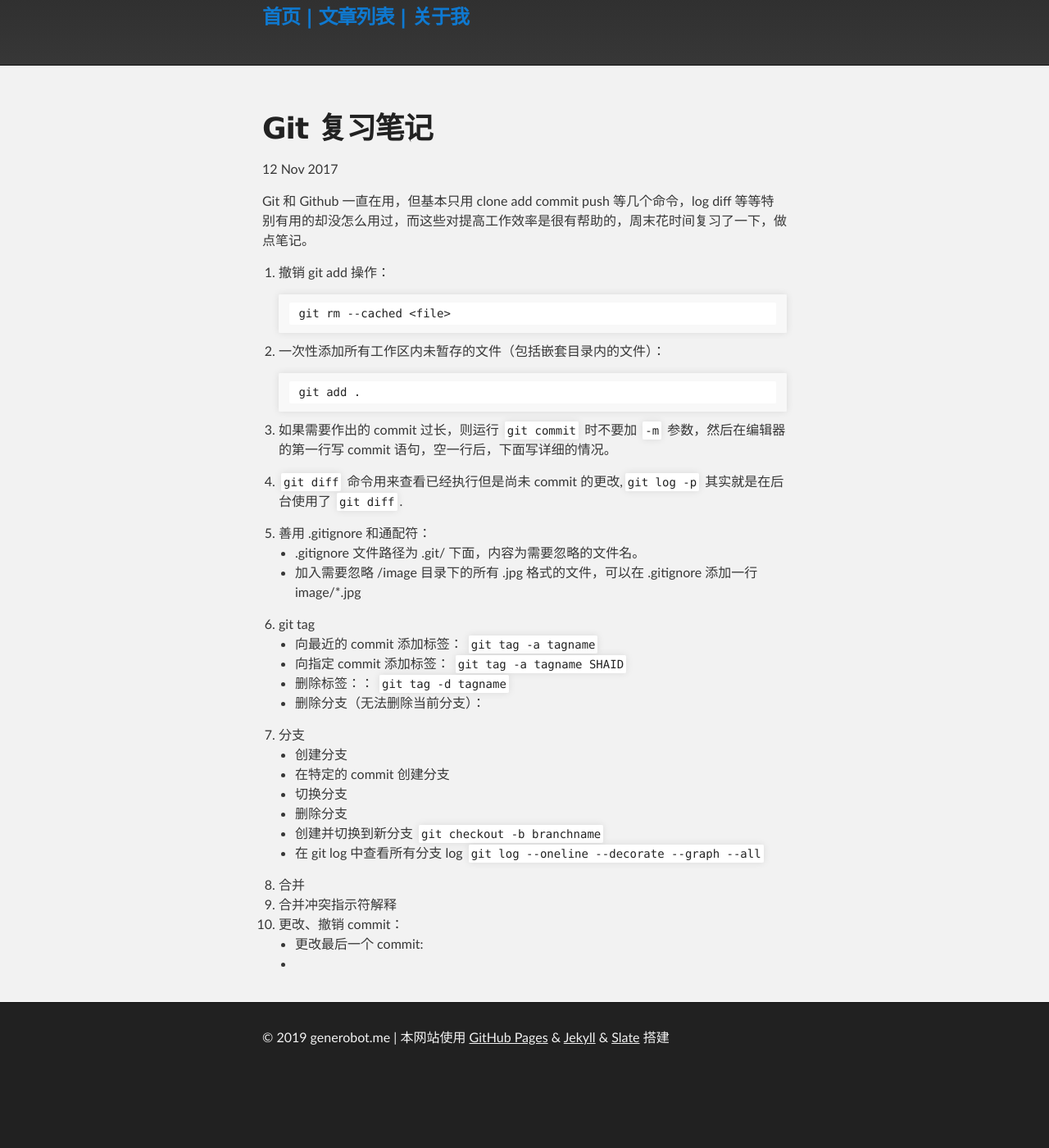
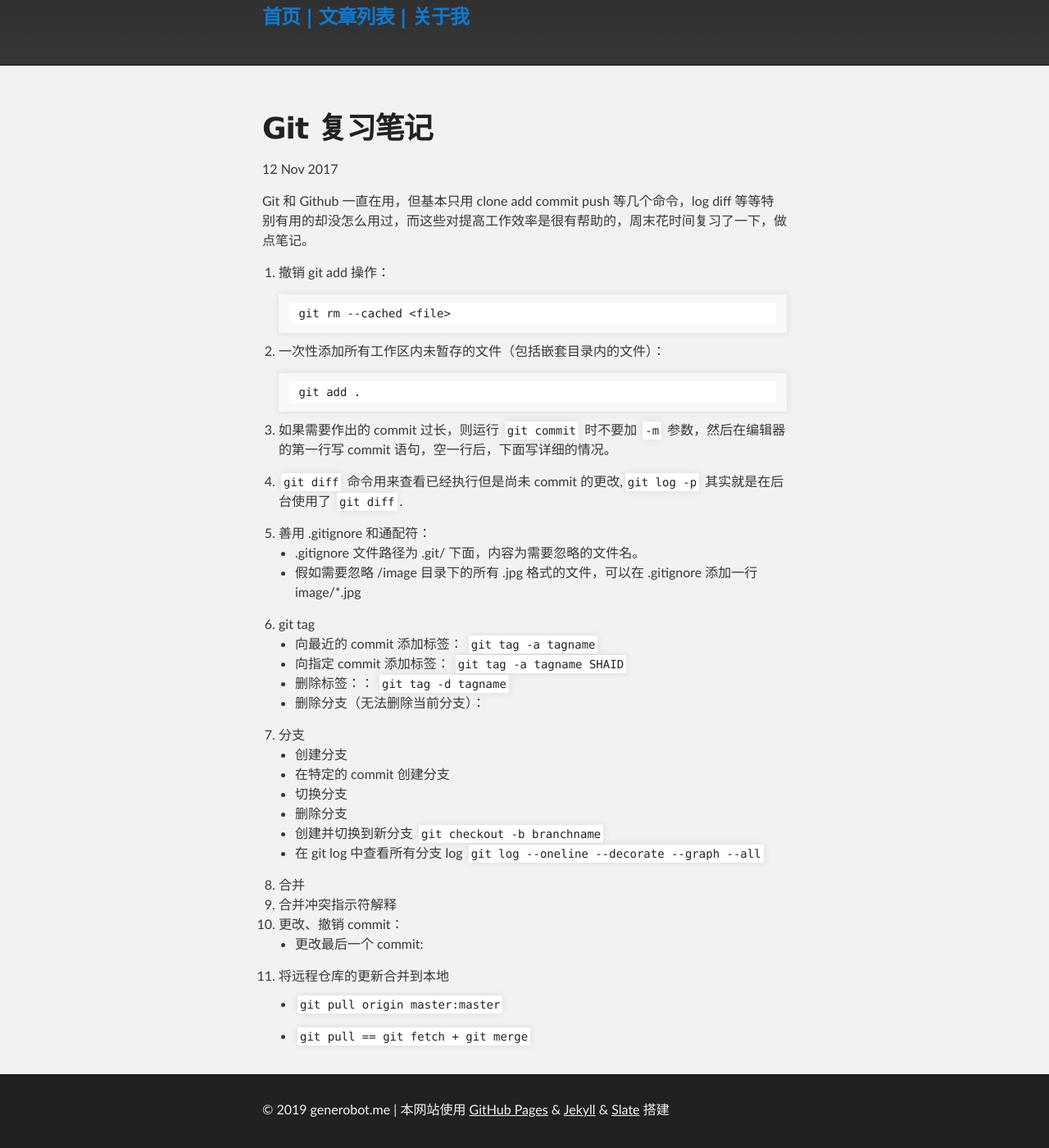
Before and after one commit to s32n/s32n.github.io, a Jekyll site: the page built from _posts/2017-11-19-git-note.markdown, in a window 1280 px wide and 1400 px high, scrolled down 176 px. Shown: the whole window at 82% size. Built offline with Jekyll 4.4.1, drawn with Linux system fonts in a browser that asks for light colours; comment, search, counter and statistics services are not loaded; before the commit the page ends 1488 px from its top, so only the background shows below that.

Commit message:
modify git_note

```diff
--- a/_posts/2017-11-19-git-note.markdown
+++ b/_posts/2017-11-19-git-note.markdown
@@ -21,7 +21,7 @@ Git 和 Github 一直在用，但基本只用 clone add commit push 等几个命
 
 5. 善用 .gitignore 和通配符：
 	- .gitignore 文件路径为 .git/ 下面，内容为需要忽略的文件名。
-	- 加入需要忽略 /image 目录下的所有 .jpg 格式的文件，可以在 .gitignore 添加一行 image/*.jpg
+	- 假如需要忽略 /image 目录下的所有 .jpg 格式的文件，可以在 .gitignore 添加一行 image/*.jpg
 
 6. git tag
 	- 向最近的 commit 添加标签： `git tag -a tagname`
@@ -41,4 +41,8 @@ Git 和 Github 一直在用，但基本只用 clone add commit push 等几个命
 9. 合并冲突指示符解释
 10. 更改、撤销 commit：
 	- 更改最后一个 commit:
-	-
+
+11. 将远程仓库的更新合并到本地
+	- `git pull origin master:master`
+
+	- `git pull == git fetch + git merge`
```
Also changed, not shown: 2 other files.
